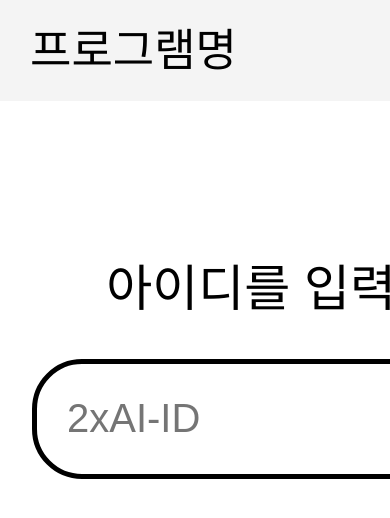
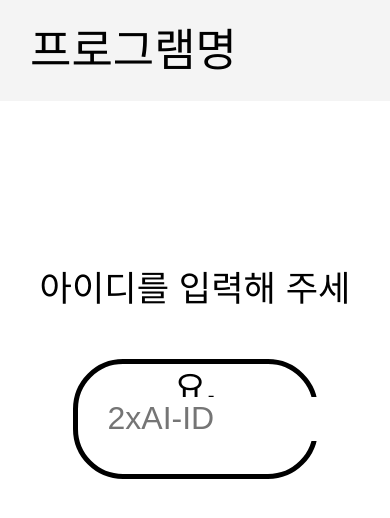
Before and after one commit to kmin1231/2xai, a React (Vite) app in the folder frontend/: page /login in a window 390 px wide. Shown: the top 518 px of the page. Built offline with nearby package versions, Linux system fonts and the light colour scheme; a web font is replaced by a local one.

Commit message:
🔧 refactor(FE): update CSS to remove fixed px units for responsiveness

```diff
--- a/frontend/src/components/inputs/InputField.css
+++ b/frontend/src/components/inputs/InputField.css
@@ -17,7 +17,7 @@ body {
 
 .input-static-text {
   font-family: 'IBM Plex Sans KR', sans-serif;
-  font-size: 50px;
+  font-size: 2.2rem;
   font-weight: bold;
   text-align: center;
   height: 100px;
@@ -34,7 +34,7 @@ body {
   border-radius: 50px;
   height: 110px;
   width: 100%;
-  max-width: 600px;
+  max-width: 50vw;
   padding: 0 20px;
   margin-top: 20px;
 }
@@ -42,10 +42,10 @@ body {
 .input-field {
   flex: 1;
   font-family: 'IBM Plex Sans KR', sans-serif;
-  font-size: 40px;
+  font-size: 2rem;
   border: none;
   outline: none;
-  height: 95%;
+  height: 5vh;
   padding-left: 10px;
   border-radius: 20px;
 }
```
